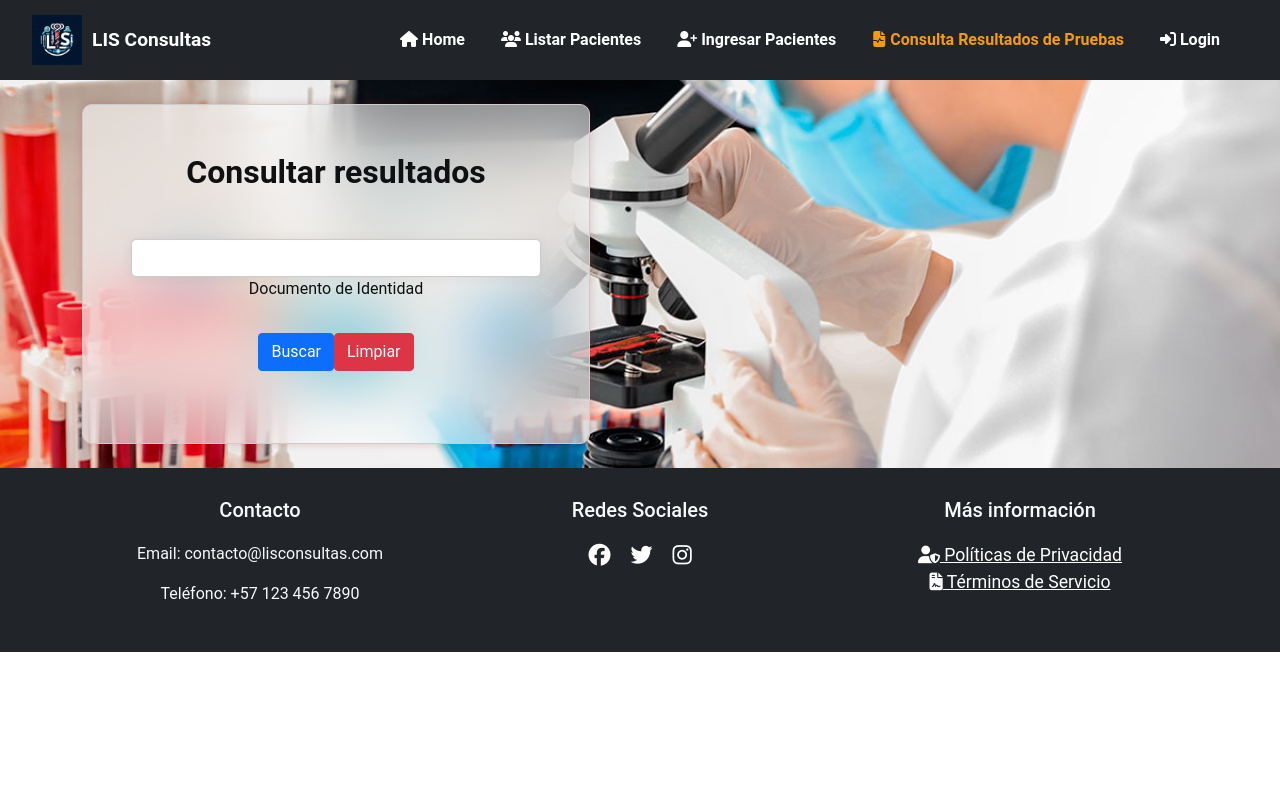
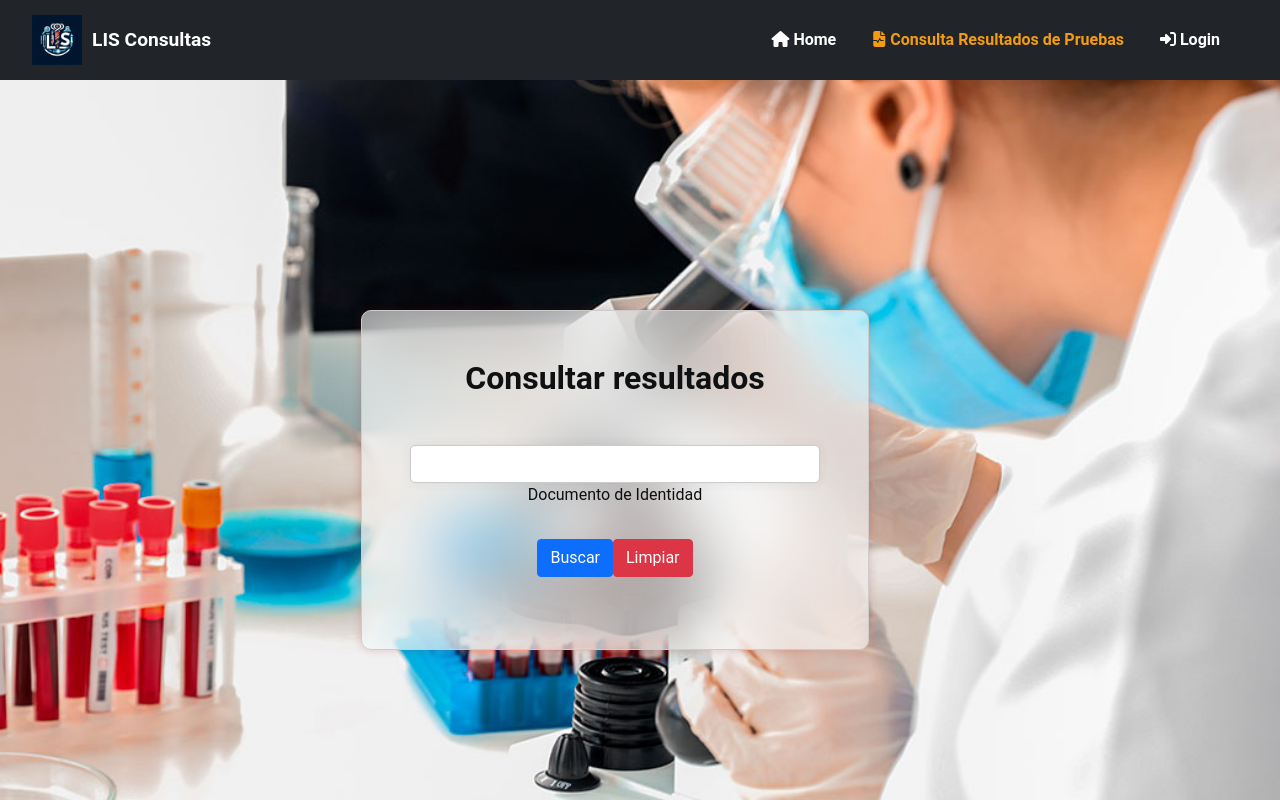
Before and after one commit to Andresf-Asprilla/lisconsultas, a Vue app: page /ConsultaResultados in a window 1280 px wide. Shown: the top 800 px of the page. Built offline with nearby package versions, Linux system fonts and the light colour scheme.

Commit message:
terminacion actualizacion final

```diff
--- a/src/App.vue
+++ b/src/App.vue
@@ -1,37 +1,42 @@
 <template>
   <div id="app">
-    <nav class="navbar navbar-expand-lg navbar-dark bg-dark" style="background-color: #343a40;">
+    <nav class="navbar navbar-expand-lg navbar-dark bg-dark">
       <div class="container-fluid">
         <a class="navbar-brand" href="#">
           <img src="@/assets/LIS.jpeg" alt="Logo del Lab" class="logo" />
           <span class="brand-text">LIS Consultas</span>
         </a>
-        <button class="navbar-toggler" type="button" data-bs-toggle="collapse" data-bs-target="#navbarNavDropdown" aria-controls="navbarNavDropdown" aria-expanded="false" aria-label="Toggle navigation">
+        <button class="navbar-toggler" type="button" data-bs-toggle="collapse" data-bs-target="#navbarNavDropdown">
           <span class="navbar-toggler-icon"></span>
         </button>
         <div class="collapse navbar-collapse" id="navbarNavDropdown">
           <ul class="navbar-nav ms-auto">
-            <li class="nav-item">
+
+            <li class="nav-item" v-if="shouldShow('home')">
               <router-link class="nav-link" to="/home">
                 <i class="fas fa-home"></i> Home
               </router-link>
             </li>
-            <li class="nav-item">
+
+            <li class="nav-item" v-if="shouldShow('listarPacientes')">
               <router-link class="nav-link" to="/ListarPacientes">
                 <i class="fas fa-users"></i> Listar Pacientes
               </router-link>
             </li>
-            <li class="nav-item">
+
+            <li class="nav-item" v-if="shouldShow('ingresarPacientes')">
               <router-link class="nav-link" to="/IngresarPacientes">
                 <i class="fas fa-user-plus"></i> Ingresar Pacientes
               </router-link>
             </li>
-            <li class="nav-item">
+
+            <li class="nav-item" v-if="shouldShow('consultaResultados')">
               <router-link class="nav-link" to="/ConsultaResultados">
                 <i class="fas fa-file-medical-alt"></i> Consulta Resultados de Pruebas
               </router-link>
             </li>
-            <li class="nav-item">
+
+            <li class="nav-item" v-if="shouldShow('login')">
               <router-link class="nav-link" to="/login">
                 <i class="fas fa-sign-in-alt"></i> Login
               </router-link>
@@ -42,6 +47,7 @@
     </nav>
 
     <router-view />
+
 
     <footer class="footer bg-dark text-light">
       <div class="container">
@@ -77,6 +83,32 @@
     </footer>
   </div>
 </template>
+
+<script>
+export default {
+  methods: {
+    shouldShow(link) {
+      const currentPath = this.$route.path;
+
+
+      switch (link) {
+        case 'home':
+          return true;
+        case 'login':
+          return currentPath !== '/login';
+        case 'consultaResultados':
+          return currentPath === '/home' || currentPath === '/ConsultaResultados';
+        case 'listarPacientes':
+          return currentPath === '/IngresarPacientes' || currentPath === '/ListarPacientes';
+        case 'ingresarPacientes':
+          return currentPath === '/ListarPacientes';
+        default:
+          return false;
+      }
+    }
+  }
+};
+</script>
 
 <style scoped>
 #app {
--- a/src/router/index.js
+++ b/src/router/index.js
@@ -11,6 +11,12 @@ import VerResultados from '@/views/VerResultados.vue'
 
 const routes = [
   {
+
+    path: '/',
+    redirect: '/home'
+  },
+  {
+
     path: '/login',
     name: 'login',
     component: LogView
--- a/src/views/ConultaResultadosView.vue
+++ b/src/views/ConultaResultadosView.vue
@@ -1,14 +1,14 @@
 <template>
-  <section class="text-center text-lg-start">
-    <div class="container py-4">
-      <div class="row g-0 align-items-center">
-        <div class="col-lg-6 mb-5 mb-lg-0">
+  <section class="text-center text-lg-start full-height">
+    <div class="container py-4 h-100 d-flex justify-content-center align-items-center">
+      <div class="row g-0 align-items-center w-100">
+        <div class="col-lg-6 mb-5 mb-lg-0 mx-auto">
           <div class="card cascading-right" style="
               background: hsla(0, 0%, 100%, 0.55);
               backdrop-filter: blur(30px);">
             <div class="card-body p-5 shadow-5 text-center">
               <h2 class="fw-bold mb-5">Consultar resultados</h2>
-              <form @submit.prevent="searchId"> <!-- Prevent form submission -->
+              <form @submit.prevent="searchId">
                 <div class="form-outline mb-4">
                   <input type="tel" id="form3Example4" class="form-control" v-model="documentUser" required/>
                   <label class="form-label" for="form3Example4">Documento de Identidad</label>
@@ -25,24 +25,37 @@
 </template>
 
 <style scoped>
+.full-height {
+  height: 100vh; /* Hace que el contenedor ocupe toda la altura de la pantalla */
+}
+
 .card {
   border: 1px solid #ccc;
   box-shadow: 0 0 10px rgba(159, 1, 1, 0.2);
   border-radius: 10px;
 }
+
 .fw-bold, .form-label {
   color: #0e1011;
 }
+
 .form-control {
   border: 1px solid #ccc;
   border-radius: 5px;
   box-shadow: 0 0 10px rgba(75, 75, 75, 0.1);
 }
+
 section {
   background-image: url('../assets/labsb2.jpg');
   background-size: cover;
   background-position: center;
+  height: 100vh; /* Asegura que el section ocupe toda la pantalla */
 }
+
+.container {
+  height: 100%;
+}
+
 @media (min-width: 992px) {
   .cascading-right {
     margin-right: 50px;
--- a/src/views/DetallesPacientesView.vue
+++ b/src/views/DetallesPacientesView.vue
@@ -133,13 +133,13 @@ export default {
     return {
       paciente: {},
       pacientePrueba: [],
-      epss: [], // Corregido a array
-      epsIndex: null // Agregada propiedad para epsIndex
+      epss: [],
+      epsIndex: null
     };
   },
   created() {
     this.obtenerPacienteID();
-    this.getEps(); // Llamamos al método para obtener EPS
+    this.getEps();
   },
   methods: {
     obtenerPacienteID() {
@@ -174,13 +174,14 @@ export default {
         .then(respuesta => respuesta.json())
         .then(datosRespuesta => {
           console.log(datosRespuesta);
+
           if (typeof datosRespuesta[0].success === 'undefined') {
             this.epss = datosRespuesta;
           }
 
-          // Asegúrate de que `this.paciente.eps` esté disponible
+
           if (this.paciente.eps) {
-            this.epsIndex = parseInt(this.paciente.eps) - 1; // Guardamos epsIndex en el estado
+            this.epsIndex = parseInt(this.paciente.eps) - 1;
           }
         })
         .catch(console.log);
--- a/src/views/ListarPacientesView.vue
+++ b/src/views/ListarPacientesView.vue
@@ -51,11 +51,11 @@ export default {
     created() {
         this.especialistaId = localStorage.getItem('especialistaId');
         console.log('Especialista ID:', this.especialistaId);
-        this.consultarPacientes(); // Llama a la función para cargar los pacientes por especialista.
+        this.consultarPacientes();
     },
     methods: {
         consultarPacientes() {
-            // Asegúrate de que estás utilizando 'this.especialistaId'
+
             fetch('http://localhost/lisapi/?consultarusuarios=' + this.especialistaId)
                 .then(response => response.json())
                 .then((data) => {
--- a/src/views/VerResultados.vue
+++ b/src/views/VerResultados.vue
@@ -9,21 +9,21 @@
         </div>
         <div class="card-body">
           <div class="mb-4">
-              <h5>Resultados de usuario con id: <span class="fw-normal">{{ this.$route.params.id }}</span></h5>
-              <p><strong>Nombre y apellidos:</strong> <span class="fw-normal">{{ this.user.name + " " + this.user.lastname }}</span></p>
-              <p><strong>Documento:</strong> <span class="fw-normal">{{ this.user.doc }}</span></p>
-              <p><strong>Eps id:</strong> <span class="fw-normal">{{ this.user.eps }}</span></p>
-              <p><strong>Género:</strong> <span class="fw-normal">{{ this.user.gender }}</span></p>
-              <p><strong>Edad:</strong> <span class="fw-normal">{{ this.user.age }}</span></p>
+            <h5>Resultados de usuario con id: <span class="fw-normal">{{ $route.params.id }}</span></h5>
+            <p><strong>Nombre y apellidos:</strong> <span class="fw-normal">{{ user.name }} {{ user.lastname }}</span></p>
+            <p><strong>Documento:</strong> <span class="fw-normal">{{ user.doc }}</span></p>
+            <p><strong>Eps id:</strong> <span class="fw-normal">{{ epss[epsIndex]?.eps }}</span></p>
+            <p><strong>Género:</strong> <span class="fw-normal">{{ user.gender }}</span></p>
+            <p><strong>Edad:</strong> <span class="fw-normal">{{ user.age }}</span></p>
           </div>
           <div class="table-responsive">
             <table class="table">
               <thead>
                 <tr>
-                    <th>HDL(mg/dL)</th>
-                    <th>LDL(mg/dL)</th>
-                    <th>TRIG(mg/dL)</th>
-                    <th>CHOLT(mg/dL)</th>
+                  <th>HDL (mg/dL)</th>
+                  <th>LDL (mg/dL)</th>
+                  <th>TRIG (mg/dL)</th>
+                  <th>CHOLT (mg/dL)</th>
                 </tr>
               </thead>
               <tbody>
@@ -42,6 +42,73 @@
     </div>
   </div>
 </template>
+
+<script>
+export default {
+  data() {
+    return {
+      user: {},
+      pacientePrueba: {},
+      epss: [], // Inicialización de epss
+      epsIndex: null // Inicialización de epsIndex
+    };
+  },
+  created() {
+    this.getUserid();
+    this.getEps();
+  },
+  methods: {
+    getUserid() {
+      const url = 'http://localhost/lisapi/?consultar=' + this.$route.params.id;
+      fetch(url)
+        .then(respuesta => respuesta.json())
+        .then(datosRespuesta => {
+          console.log('Datos del usuario:', datosRespuesta);
+          if (datosRespuesta.length > 0) {
+            this.user = datosRespuesta[0];
+            this.getPacientePrueba(this.user.doc);
+          } else {
+            console.error('No se encontraron datos del usuario.');
+          }
+        })
+        .catch(console.log);
+    },
+    getEps() {
+      fetch('http://localhost/lisapi/?consultarEps')
+        .then(respuesta => respuesta.json())
+        .then(datosRespuesta => {
+          console.log(datosRespuesta);
+
+          if (typeof datosRespuesta[0].success === 'undefined') {
+            this.epss = datosRespuesta;
+          }
+
+          if (this.user.eps) {
+            this.epsIndex = parseInt(this.user.eps) - 1;
+          }
+        })
+        .catch(console.log);
+    },
+    getPacientePrueba(doc) {
+      const url = 'http://localhost/lisapi/?consultarpruebas=' + doc;
+      fetch(url)
+        .then(response => response.json())
+        .then(datap => {
+          console.log('Datos de las pruebas:', datap);
+          if (datap.length > 0) {
+            this.pacientePrueba = datap[0];
+          } else {
+            console.error('No se encontraron datos de pruebas.');
+          }
+        })
+        .catch(console.log);
+    },
+    goBack() {
+      this.$router.go(-1);
+    }
+  }
+};
+</script>
 
 <style scoped>
 .bg-image {
@@ -75,7 +142,8 @@
   color: black;
 }
 
-  .table th, .table td {
+.table th,
+.table td {
   text-align: center;
 }
 
@@ -89,49 +157,3 @@
   color: black;
 }
 </style>
-
-  <script>
-  export default {
-    data() {
-      return {
-        user: {},
-        pacientePrueba: {}
-      };
-    },
-    created() {
-      this.getUserid();
-    },
-    methods: {
-      getUserid() {
-        const url = 'http://localhost/lisapi/?consultar=' + this.$route.params.id;
-        fetch(url)
-          .then(respuesta => respuesta.json())
-          .then(datosRespuesta => {
-            console.log('Datos del usuario:', datosRespuesta);
-            if (!datosRespuesta[0]?.success) {
-              this.user = datosRespuesta[0];
-              this.getPacientePrueba(this.user.doc);
-            }
-          })
-          .catch(console.log);
-      },
-      getPacientePrueba(doc) {
-        const url = 'http://localhost/lisapi/?consultarpruebas=' + doc;
-        fetch(url)
-          .then(response => response.json())
-          .then(datap => {
-            console.log('Datos de las pruebas:', datap);
-            if (datap.length > 0) {
-              this.pacientePrueba = datap[0];
-            } else {
-              console.error('No se encontraron datos de pruebas.');
-            }
-          })
-          .catch(console.log);
-      },
-      goBack() {
-        this.$router.go(-1);
-      }
-    }
-  };
-  </script>
```
Lines whose indentation alone changed are shown as unchanged.
